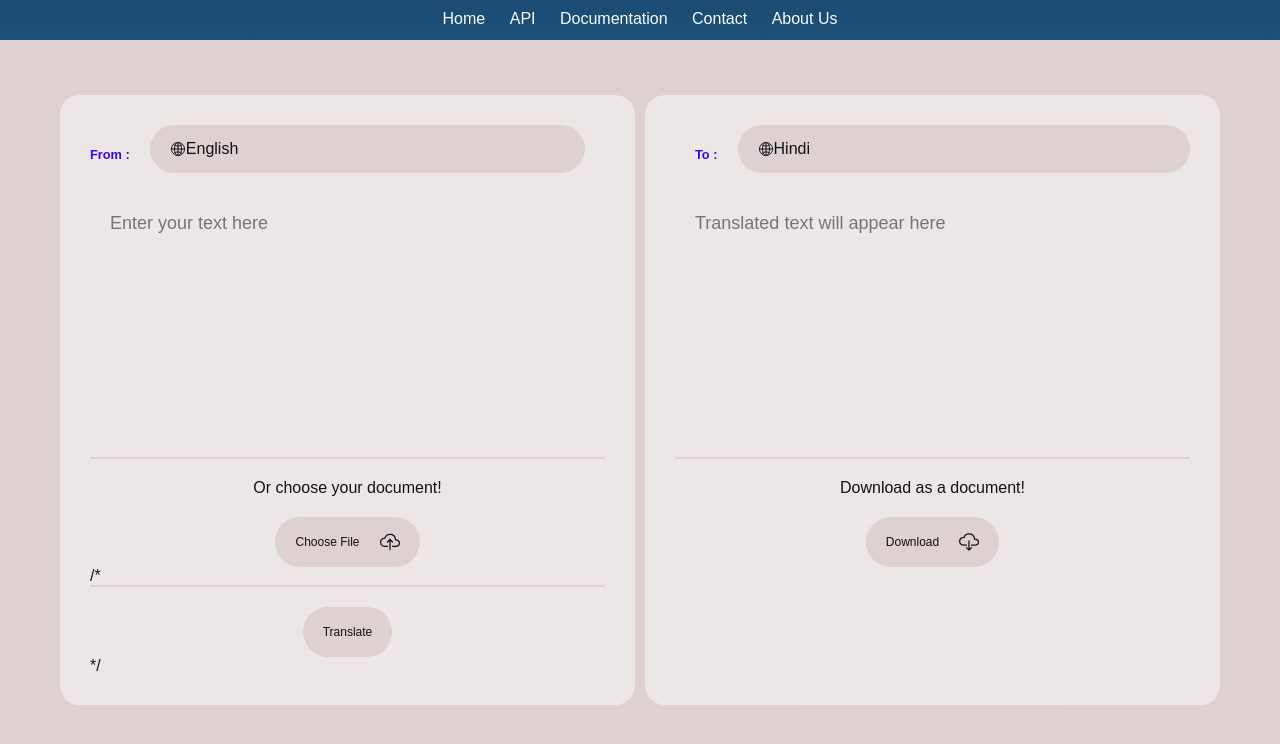
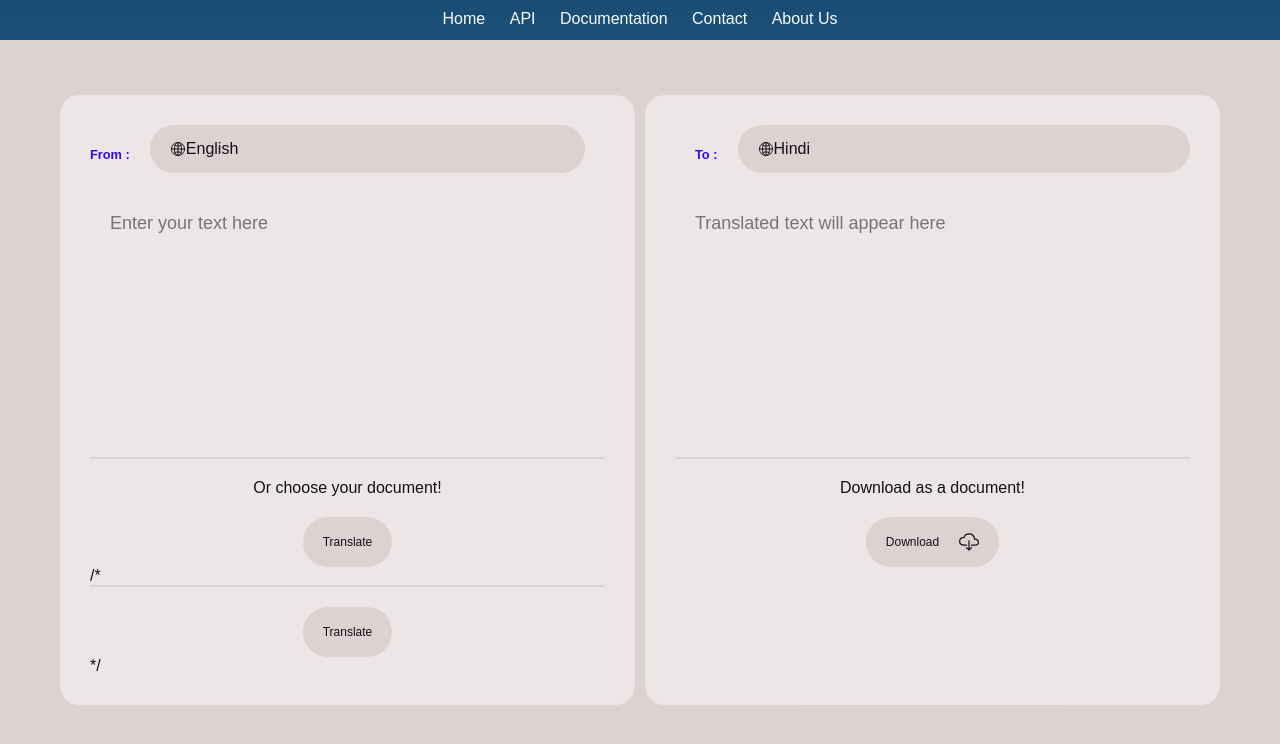
Before and after one commit to ashukumarverma/SIH1301, a plain HTML site: page index.html in a window 1280 px wide. Drawn offline with nearby package versions, Linux system fonts and the light colour scheme.

Commit message:
Update index.html

```diff
--- a/index.html
+++ b/index.html
@@ -50,9 +50,8 @@
         <div class="card-bottom">
           <p>Or choose your document!</p>
           <label for="upload-document">
-            <span id="upload-title">Choose File</span>
-            <ion-icon name="cloud-upload-outline"></ion-icon>
-            <input type="button" id="Translate" hidden />
+            <span id="upload-title">Translate</span>
+            <input type="button" id="translate-btn" hidden />
           </label>
         </div>
 
```
